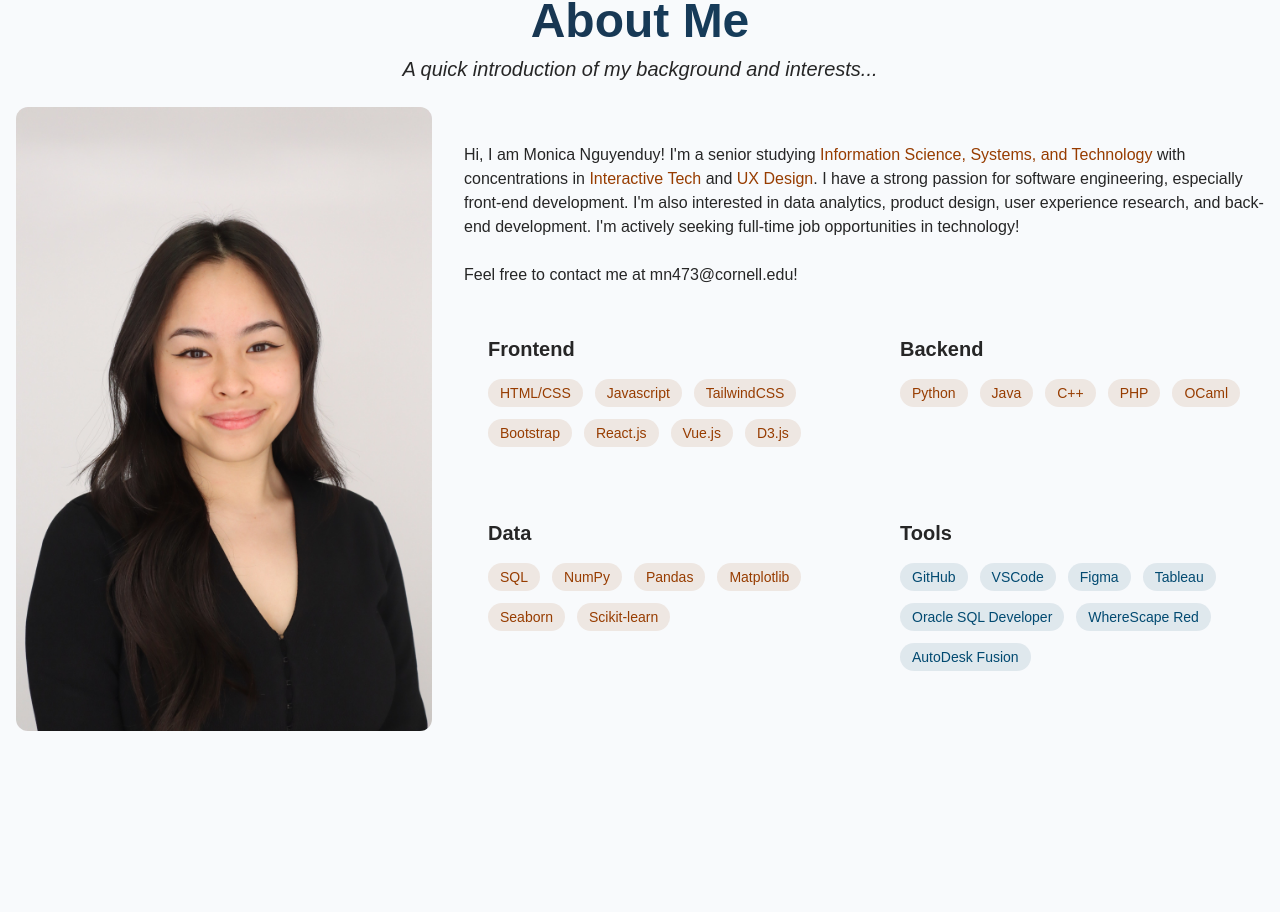
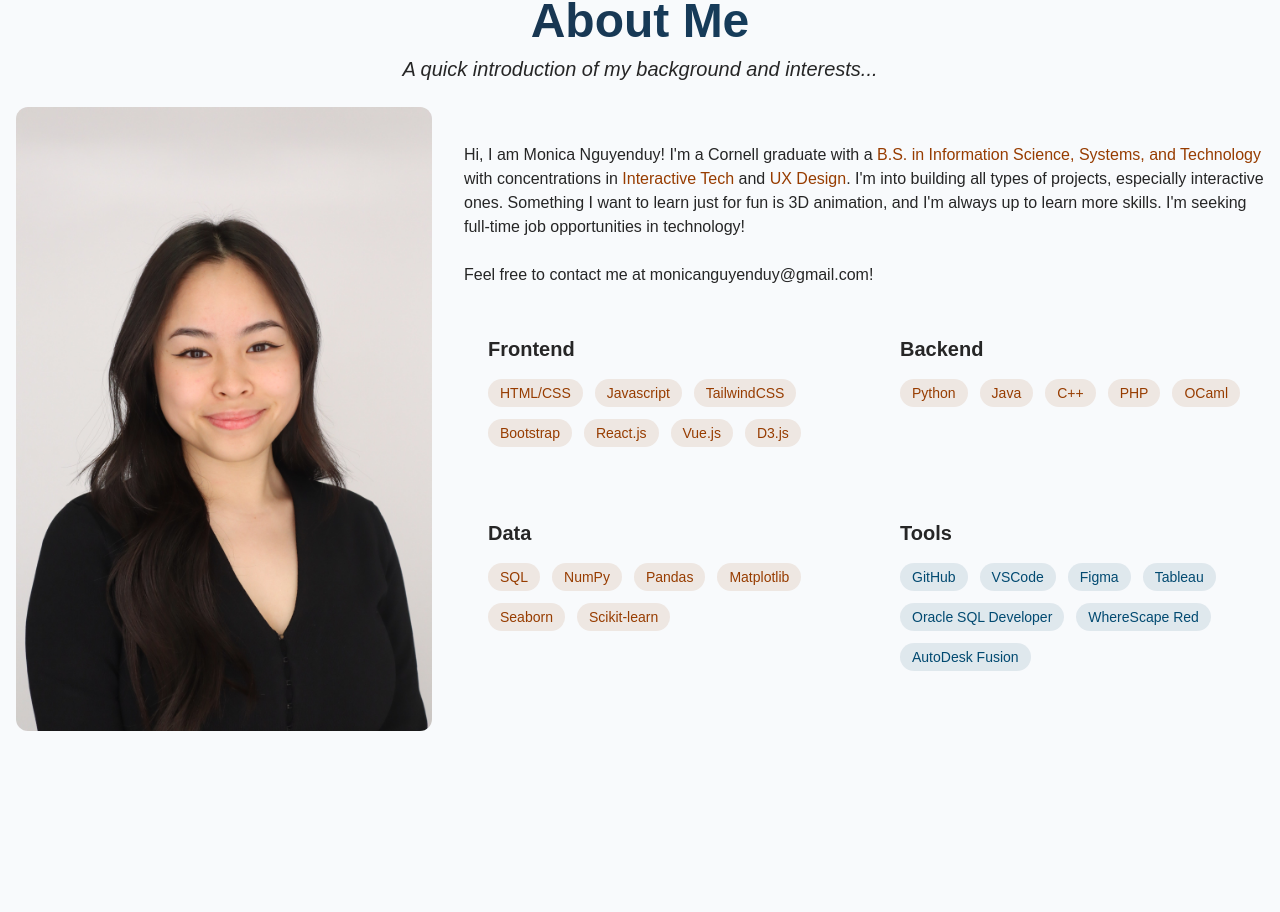
Before and after one commit to mn473/portfolio, a React (Vite) app: page / in a window 1280 px wide. Shown: the part 901-1813 px from the top of the page. Built offline with nearby package versions, Linux system fonts and the light colour scheme; a web font is replaced by a local one.

Commit message:
Information update

```diff
--- a/index.html
+++ b/index.html
@@ -2,7 +2,7 @@
 <html lang="en">
   <head>
     <meta charset="UTF-8" />
-    <!-- Source: "https://www.flaticon.com/free-icons/portfolio" title="portfolio icons">Portfolio icons created by Freepik - Flaticon -->
+    <!-- Source: "https://www.flaticon.com/free-icons/cute" title="cute icons">Cute icons created by BomSymbols - Flaticon -->
     <link rel="icon" type="image/png" href="/portfolio.png" />
     <link rel="preconnect" href="https://fonts.googleapis.com" />
     <link rel="preconnect" href="https://fonts.gstatic.com" crossorigin />
--- a/src/components/ProjectCard.jsx
+++ b/src/components/ProjectCard.jsx
@@ -8,14 +8,14 @@ export const ProjectCard = ({
   textColor,
 }) => {
   return (
-    <div className="hover:-translate-y-1 transition-all">
+    <div>
       <div
         className={`w-full h-80 flex items-center justify-center rounded-xl mb-4 p-8 ${bgColor}`}
       >
         <img
           src={image}
           alt={name}
-          className="w-auto max-h-64 rounded-xl mb-1 shadow-xl border-neutral-800/10"
+          className="w-auto max-h-64 rounded-xl mb-1 shadow-xl border-neutral-800/10 hover:-translate-y-1 transition-all"
         />
       </div>
       <h3 className="text-xl font-bold">{name}</h3>
--- a/src/components/sections/About.jsx
+++ b/src/components/sections/About.jsx
@@ -55,32 +55,31 @@ export const About = () => {
             <div className="flex flex-col">
               <div>
                 <p className="text-neutral-800 mb-6">
-                  Hi, I am Monica Nguyenduy! I'm a senior studying{" "}
+                  Hi, I am Monica Nguyenduy! I'm a Cornell graduate with a{" "}
                   <span className="text-amber-800">
-                    Information Science, Systems, and Technology
+                    B.S. in Information Science, Systems, and Technology
                   </span>{" "}
                   with concentrations in
                   <span className="text-amber-800"> Interactive Tech </span>and
-                  <span className="text-amber-800"> UX Design</span>. I have a
-                  strong passion for software engineering, especially front-end
-                  development. I'm also interested in data analytics, product
-                  design, user experience research, and back-end development.
-                  I'm actively seeking full-time job opportunities in
-                  technology!
+                  <span className="text-amber-800"> UX Design</span>. I'm into
+                  building all types of projects, especially interactive ones.
+                  Something I want to learn just for fun is 3D animation, and
+                  I'm always up to learn more skills. I'm seeking full-time job
+                  opportunities in technology!
                 </p>
                 <p className="text-neutral-800 mb-6">
-                  Feel free to contact me at mn473@cornell.edu!
+                  Feel free to contact me at monicanguyenduy@gmail.com!
                 </p>
               </div>
 
               <div className="grid grid-cols-1 md:grid-cols-2 gap-6">
-                <div className="rounded-xl p-6 hover:-translate-y-1 transition-all">
+                <div className="rounded-xl p-6">
                   <h3 className="text-xl font-bold mb-4">Frontend</h3>
                   <div className="flex flex-wrap gap-3">
                     {frontendSkills.map((skill, key) => (
                       <span
                         key={key}
-                        className="bg-amber-800/10 text-amber-800 py-1 px-3 rounded-full text-sm
+                        className="bg-amber-800/10 text-amber-800 py-1 px-3 rounded-full text-sm hover:-translate-y-1 transition-all
                     "
                       >
                         {skill}
@@ -89,13 +88,13 @@ export const About = () => {
                   </div>
                 </div>
 
-                <div className="rounded-xl p-6 hover:-translate-y-1 transition-all">
+                <div className="rounded-xl p-6 ">
                   <h3 className="text-xl font-bold mb-4">Backend</h3>
                   <div className="flex flex-wrap gap-3">
                     {backendSkills.map((skill, key) => (
                       <span
                         key={key}
-                        className="bg-amber-800/10 text-amber-800 py-1 px-3 rounded-full text-sm
+                        className="bg-amber-800/10 text-amber-800 py-1 px-3 rounded-full text-sm hover:-translate-y-1 transition-all
                     "
                       >
                         {skill}
@@ -104,13 +103,13 @@ export const About = () => {
                   </div>
                 </div>
 
-                <div className="rounded-xl p-6 hover:-translate-y-1 transition-all">
+                <div className="rounded-xl p-6">
                   <h3 className="text-xl font-bold mb-4">Data</h3>
                   <div className="flex flex-wrap gap-3">
                     {dataSkills.map((skill, key) => (
                       <span
                         key={key}
-                        className="bg-amber-800/10 text-amber-800 py-1 px-3 rounded-full text-sm
+                        className="bg-amber-800/10 text-amber-800 py-1 px-3 rounded-full text-sm hover:-translate-y-1 transition-all
                     "
                       >
                         {skill}
@@ -119,13 +118,13 @@ export const About = () => {
                   </div>
                 </div>
 
-                <div className="rounded-xl p-6 hover:-translate-y-1 transition-all">
+                <div className="rounded-xl p-6">
                   <h3 className="text-xl font-bold mb-4">Tools</h3>
                   <div className="flex flex-wrap gap-3">
                     {technology.map((tech, key) => (
                       <span
                         key={key}
-                        className="bg-sky-900/10 text-sky-900 py-1 px-3 rounded-full text-sm
+                        className="bg-sky-900/10 text-sky-900 py-1 px-3 rounded-full text-sm hover:-translate-y-1 transition-all
                     "
                       >
                         {tech}
```
Also changed, not shown: public/portfolio.png.
